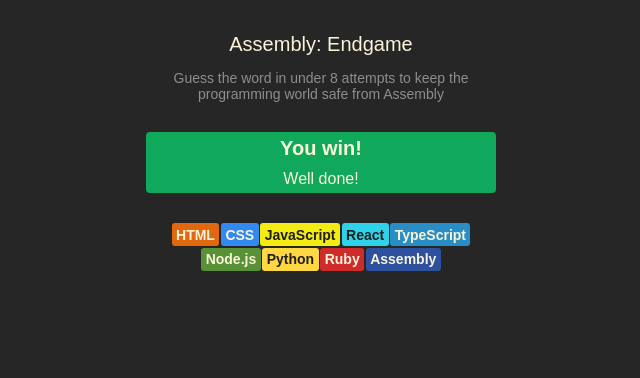
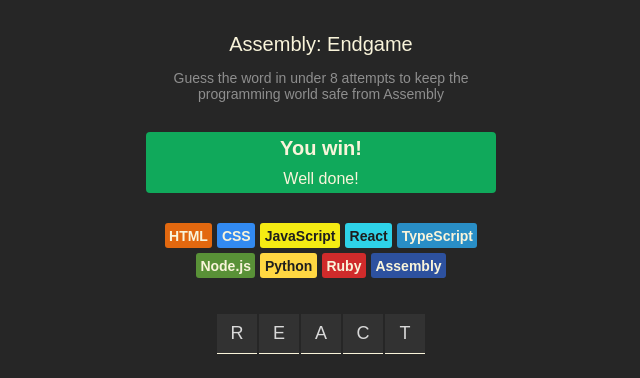
Before and after one commit to jihanv/assembly-endgame, a React (Vite) app: page / in a window 1280 px wide. Shown: the top 378 px of the page, without its empty margins (319-959 px from the left). Built offline with nearby package versions, Linux system fonts and the light colour scheme.

Commit message:
Add word section

```diff
--- a/src/App.css
+++ b/src/App.css
@@ -49,15 +49,12 @@ section.game-status>h2 {
 }
 
 .languages {
-  max-width: 350px;
-  height: 51.5px;
   display: flex;
   flex-wrap: wrap;
-  gap: 1.5px;
-  align-content: start;
-  line-height: 1;
-  align-items: center;
+  gap: 5px;
   justify-content: center;
+  max-width: 350px;
+  margin-bottom: 36px;
 }
 
 .language {
@@ -66,4 +63,22 @@ section.game-status>h2 {
   border-radius: 3px;
   font-weight: 700;
   font-size: 14px;
+
 }
+
+.word {
+  display: flex;
+  justify-content: center;
+  gap: 2px;
+}
+
+.letter {
+  width: 40px;
+  height: 40px;
+  background-color: #323232;
+  display: flex;
+  justify-content: center;
+  align-items: center;
+  font-size: 1.125rem;
+  border-bottom: 1px solid #F9F4DA;
+}
--- a/src/App.jsx
+++ b/src/App.jsx
@@ -1,11 +1,10 @@
-import React from "react"
 import './App.css'
 import { languages } from "./languages.js"
+import { useState } from "react"
 /**
  * Goal: Build out the main parts of our app
  *
  * Challenge:
- * 1. Save a "currentWord" in state. Initialize as "react".
  * 2. Map over the letters of the word (you'll need to turn
  *    the string into an array of letters first) and display
  *    each one as a <span>. Capitalize the letters when
@@ -13,10 +12,12 @@ import { languages } from "./languages.js"
  * 3. Style to look like the design. You can get the underline
  *    effect on the box using `border-bottom`.
  */
+
 export default function AssemblyEndgame() {
   const languageList = languages.map(language => <span key={language.name} className="language" style={{
           backgroundColor:language.backgroundColor,
           color: language.color}}>{language.name}</span>)
+  const [currentWord, setCurrentWord] = useState("react")
   return (
     <main>
       <header>
@@ -30,6 +31,11 @@ export default function AssemblyEndgame() {
       <section className="languages">
         {languageList}
       </section>
+      <section className="word">
+        {currentWord.split("").map((letter, index) =>
+          <span key={index} className="letter">{letter.toUpperCase()}</span>
+        )}
+      </section>
     </main>
   )
 }
```
